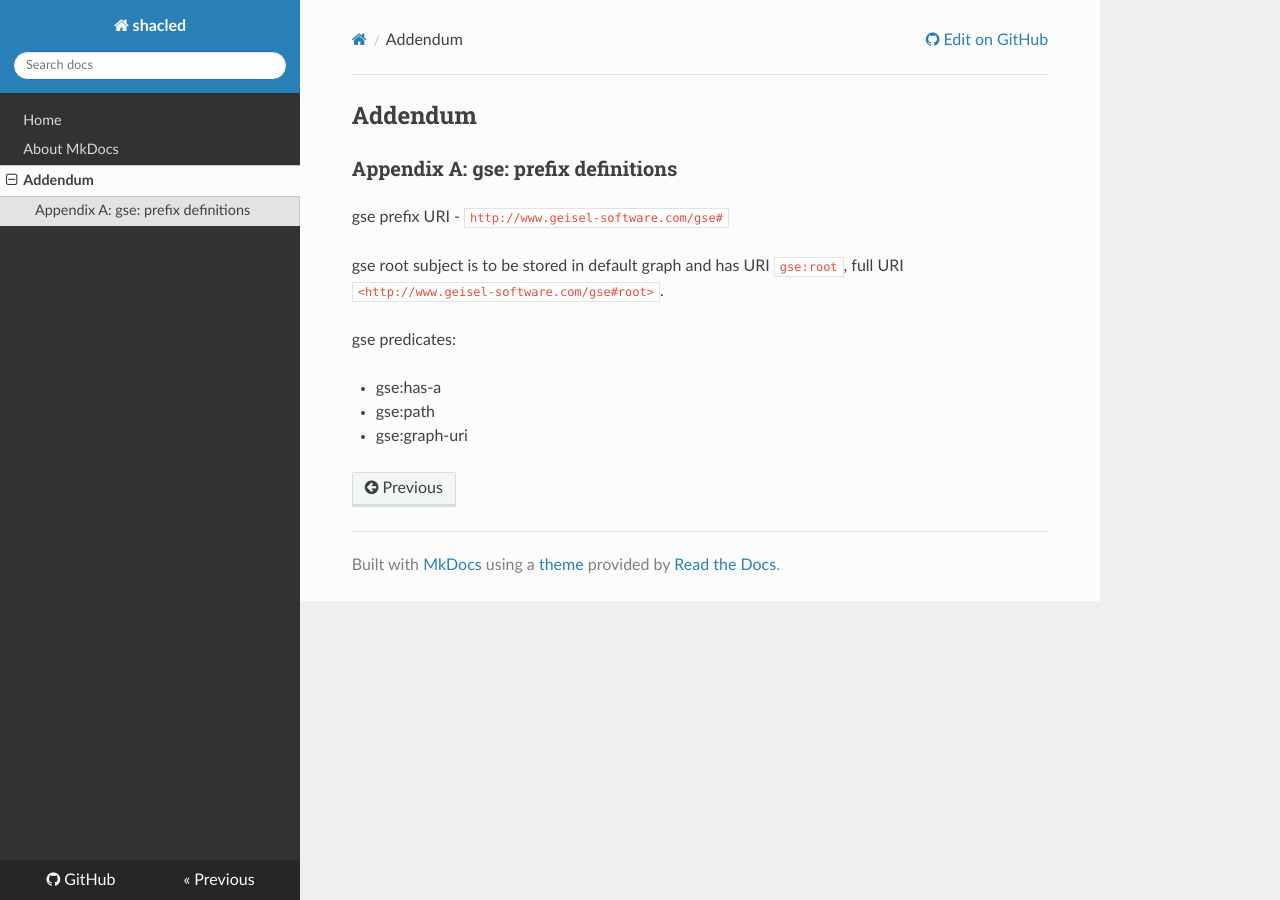
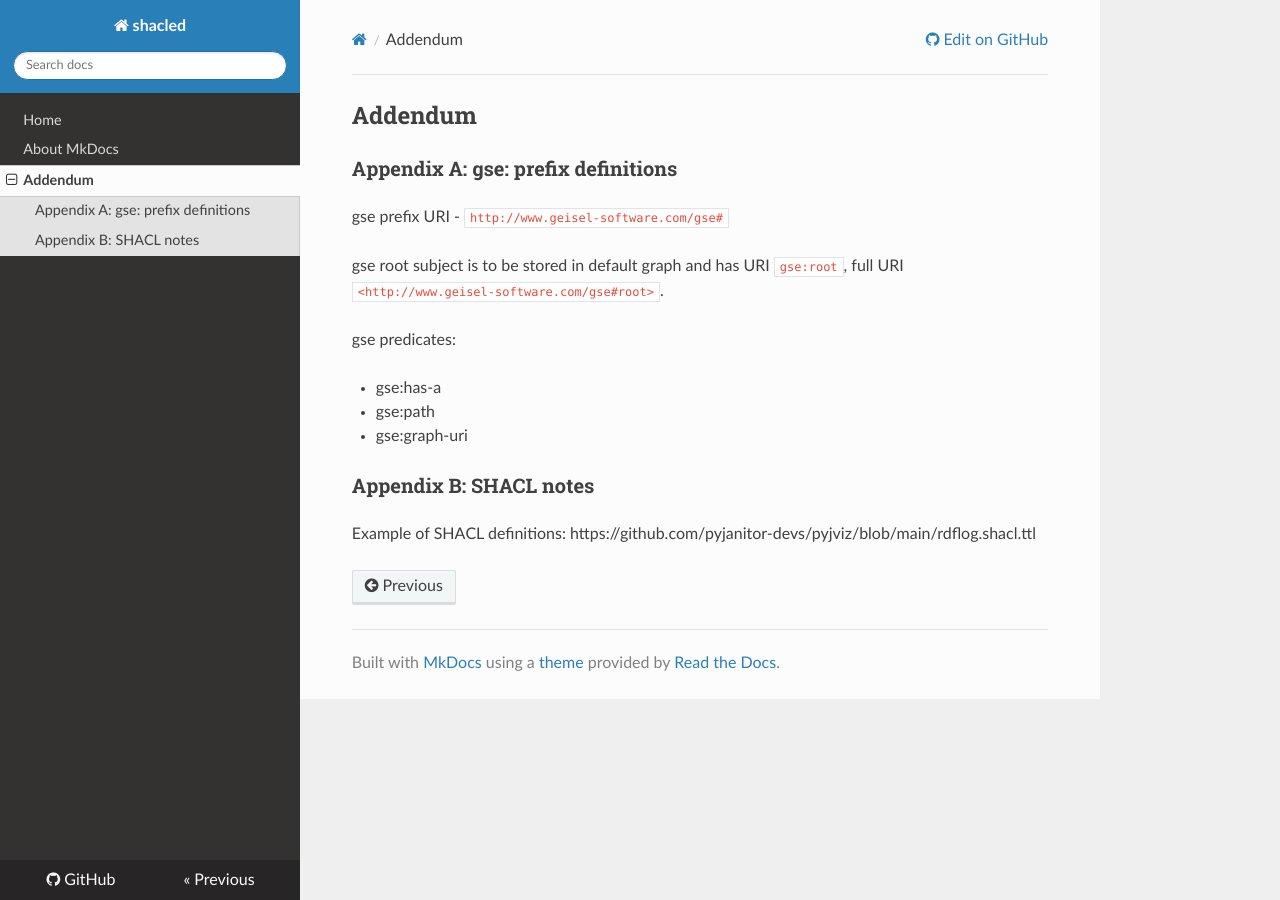
Before and after one commit to GeiselSoftware/kgm, an MkDocs documentation site: the page built from docs/docs/addendum.md, in a window 1280 px wide. Built offline with MkDocs 1.6.1, drawn with Linux system fonts in a browser that asks for light colours; nearby versions of some CDN libraries.

Commit message:
added link to shacl definitions example from pyjviz

```diff
--- a/docs/docs/addendum.md
+++ b/docs/docs/addendum.md
@@ -10,3 +10,7 @@ gse predicates:
 - gse:has-a
 - gse:path
 - gse:graph-uri
+
+## Appendix B: SHACL notes
+
+Example of SHACL definitions: https://github.com/pyjanitor-devs/pyjviz/blob/main/rdflog.shacl.ttl
```
